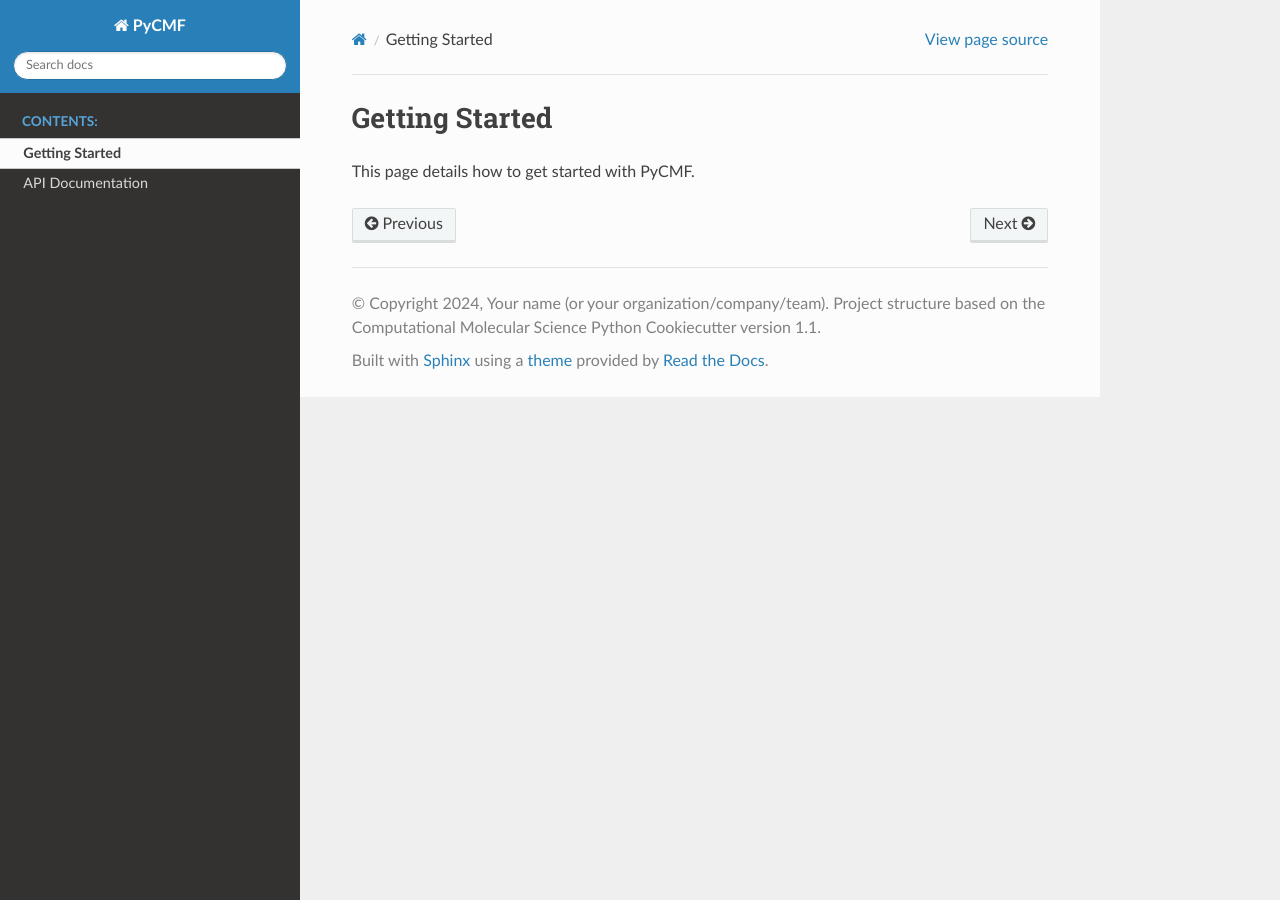
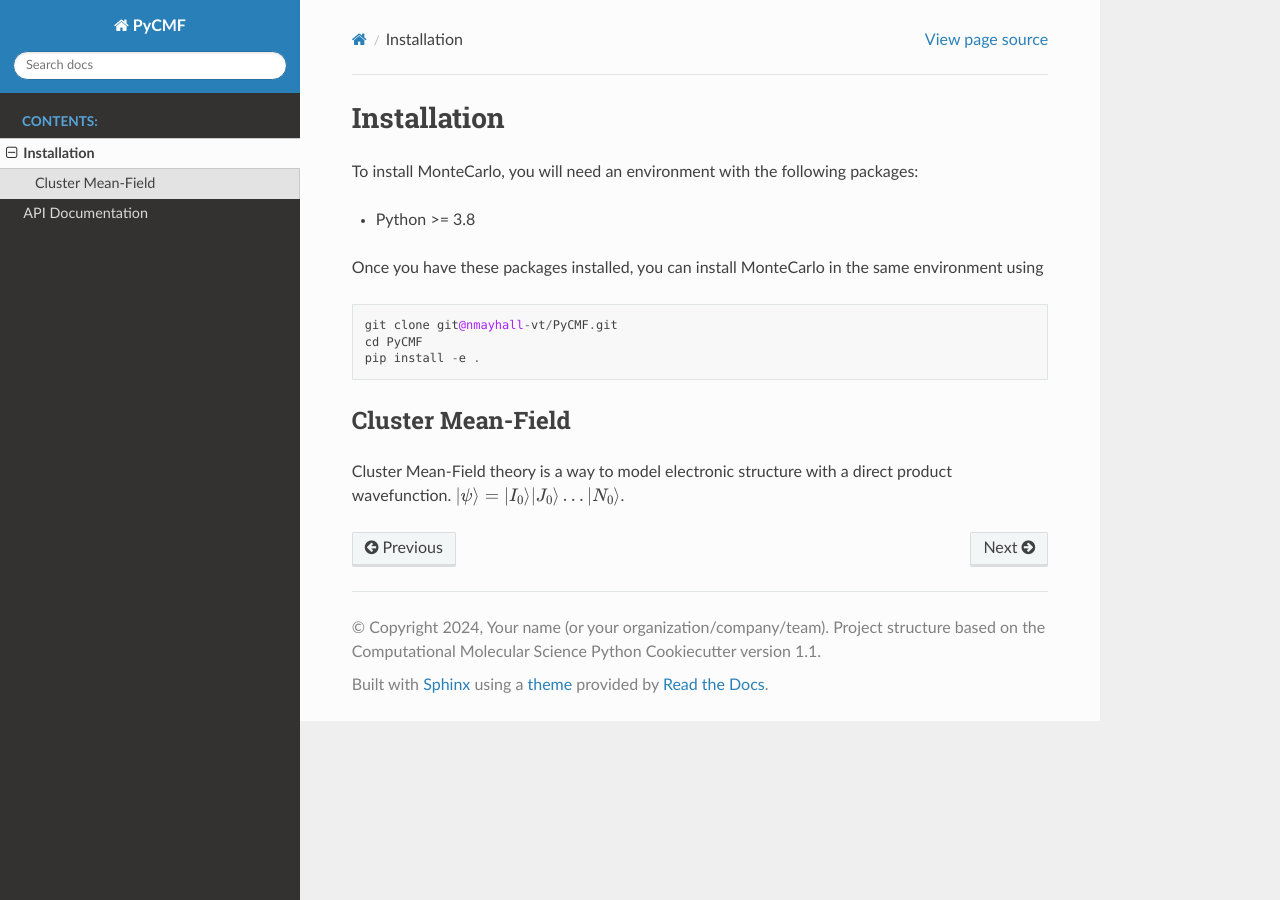
Before and after one commit to nmayhall-vt/PyCMF, a Sphinx documentation site: the page built from docs/getting_started.rst, in a window 1280 px wide. Built offline with Sphinx 7.4.7 and the Read the Docs theme 2.0.0, drawn with Linux system fonts in a browser that asks for light colours; the version number could not be read and is left out.

Commit message:
starting docs

```diff
--- a/docs/api.rst
+++ b/docs/api.rst
@@ -6,5 +6,3 @@ PyCMF
 
 .. autosummary::
    :toctree: autosummary
-
-   pycmf.canvas
--- a/docs/getting_started.rst
+++ b/docs/getting_started.rst
@@ -1,4 +1,21 @@
-Getting Started
-===============
 
-This page details how to get started with PyCMF.
+
+Installation
+------------
+To install MonteCarlo, you will need an environment with the following packages:
+
+* Python >= 3.8
+
+Once you have these packages installed, you can install MonteCarlo in the same environment using
+::
+
+        git clone git@nmayhall-vt/PyCMF.git
+        cd PyCMF
+        pip install -e .
+
+
+Cluster Mean-Field
+===================
+
+Cluster Mean-Field theory is a way to model electronic structure with a direct product wavefunction.
+:math:`\ket{\psi}=\ket{I_0}\ket{J_0}\dots\ket{N_0}`.
```
